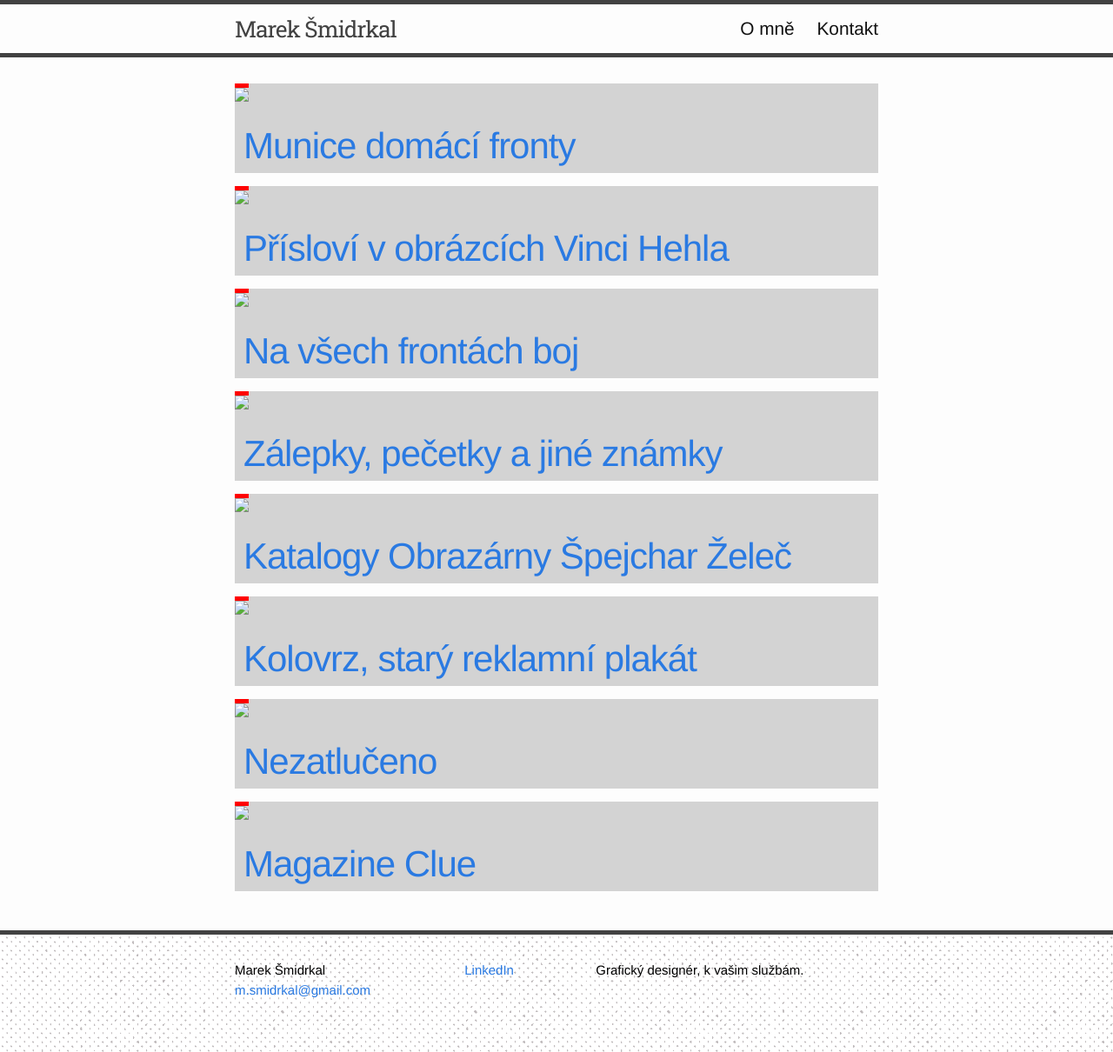
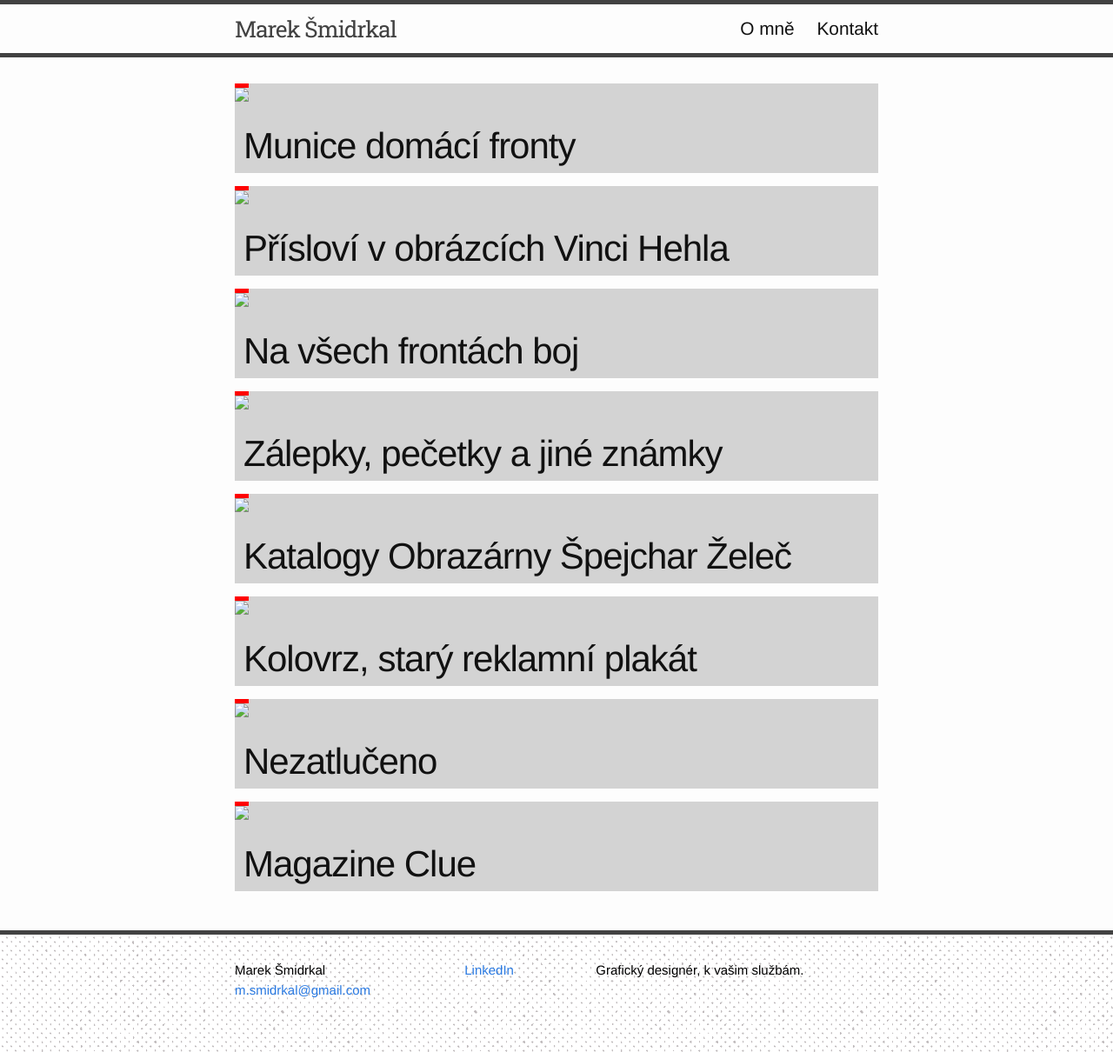
Before and after one commit to shm1ck/my-first-repo.github.io, a Jekyll site: the page built from _posts/2017-01-18-blog.markdown, in a window 1280 px wide. Shown: the whole page at 87% size. Built offline with Jekyll 4.4.1, drawn with Linux system fonts in a browser that asks for light colours; some web fonts are replaced.

Commit message:
Update blog.html

```diff
--- a/_layouts/blog.html
+++ b/_layouts/blog.html
@@ -9,9 +9,9 @@ layout: default
 
         <a href="{{ post.url }}">
         {% if post.images %}
-        <img style="margin-bottom: 20px" src="{{ site.config.img.orig_url }}{{ post.images|first.image }}" />
+        <img style="margin-bottom: 20px" src="{{ site.config.img.orig_url }}{{ post.images|first.image }}" /></a>
         {% endif %}
-        <h1 class="blog-title" itemprop="name headline">{{ post.title }}</h1></a>
+        <h1 class="blog-title" itemprop="name headline">{{ post.title }}</h1>
       </li>
     {% endfor %}
   </ul>
```
